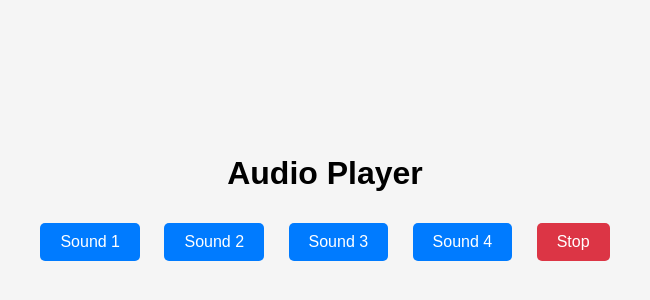
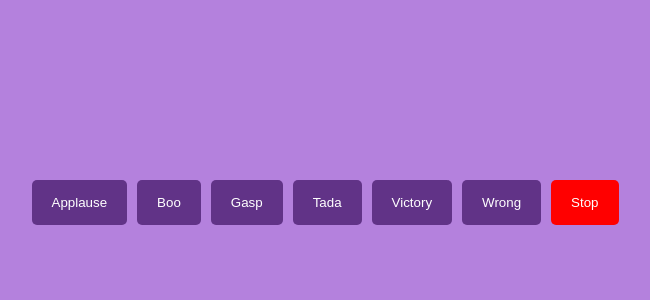
Before and after one commit to acciojob/Soundbar-Prasad790-sys, a website: page main.html in a window 1280 px wide. Shown: the part 198-498 px from the top of the page, without its empty margins (315-965 px from the left). Drawn offline with Linux system fonts and the light colour scheme.

Commit message:
created a submission

```diff
--- a/main.html
+++ b/main.html
@@ -8,15 +8,14 @@
 
 <body>
 	<!-- the entire body must be written by student -->
-	<div class="container">
-        <h1>Audio Player</h1>
-        <div id="buttons" class="buttons">
-            <button class="btn" data-sound="sounds/sound1.mp3">Sound 1</button>
-            <button class="btn" data-sound="sounds/sound2.mp3">Sound 2</button>
-            <button class="btn" data-sound="sounds/sound3.mp3">Sound 3</button>
-            <button class="btn" data-sound="sounds/sound4.mp3">Sound 4</button>
-            <button class="stop">Stop</button>
-        </div>
+	<div id="buttons">
+        <button class="btn" id="applause">applause</button>
+        <button class="btn" id="boo">boo</button>
+        <button class="btn" id="gasp">gasp</button>
+        <button class="btn" id="tada">tada</button>
+        <button class="btn" id="victory">victory</button>
+        <button class="btn" id="wrong">wrong</button>
+        <button class="stop">stop</button>
     </div>
     <script type="text/javascript" src="./script.js">
 </script>
--- a/script.js
+++ b/script.js
@@ -1,28 +1,33 @@
 //your JS code here. If required.
-const buttons = document.querySelectorAll('.btn');
-const stopButton = document.querySelector('.stop');
-let currentAudio = null;
+const sounds = ['applause', 'boo', 'gasp', 'tada', 'victory', 'wrong'];
 
-buttons.forEach(button => {
-    button.addEventListener('click', () => {
-        const soundFile = button.getAttribute('data-sound');
+// Create an audio element for each sound
+sounds.forEach(sound => {
+    const btn = document.getElementById(sound);
 
-        // Stop currently playing audio if any
-        if (currentAudio) {
-            currentAudio.pause();
-            currentAudio.currentTime = 0; // Reset to start
-        }
+    // Add event listener to play the sound
+    btn.addEventListener('click', () => {
+        stopSounds();
+        document.getElementById(sound).play();
+    });
 
-        // Play new audio
-        currentAudio = new Audio(soundFile);
-        currentAudio.play();
-    });
+    // Create an audio element for each sound
+    const audio = document.createElement('audio');
+    audio.id = sound;
+    audio.src = `sounds/${sound}.mp3`;  // Assumes sounds folder contains the audio files
+    document.body.appendChild(audio);
 });
 
-// Stop button functionality
-stopButton.addEventListener('click', () => {
-    if (currentAudio) {
-        currentAudio.pause();
-        currentAudio.currentTime = 0; // Reset to start
-    }
+// Stop all sounds when the stop button is clicked
+document.querySelector('.stop').addEventListener('click', () => {
+    stopSounds();
 });
+
+// Function to stop all sounds
+function stopSounds() {
+    sounds.forEach(sound => {
+        const audio = document.getElementById(sound);
+        audio.pause();
+        audio.currentTime = 0;  // Reset sound to the beginning
+    });
+}
--- a/styles.css
+++ b/styles.css
@@ -1,38 +1,38 @@
 /*  your css code here. If applicable */
 body {
-    font-family: Arial, sans-serif;
+    background-color: #b481dd;
     display: flex;
     justify-content: center;
     align-items: center;
     height: 100vh;
-    background-color: #f5f5f5;
     margin: 0;
+    font-family: Arial, sans-serif;
 }
 
-.container {
-    text-align: center;
+#buttons {
+    display: flex;
+    gap: 10px;
 }
 
 .btn, .stop {
-    padding: 10px 20px;
-    margin: 10px;
-    font-size: 16px;
-    cursor: pointer;
+    background-color: #613387;
+    color: white;
+    padding: 15px 20px;
     border: none;
     border-radius: 5px;
-    background-color: #007bff;
-    color: white;
-    transition: background-color 0.3s;
+    cursor: pointer;
+    text-transform: capitalize;
 }
 
 .btn:hover, .stop:hover {
-    background-color: #0056b3;
+    background-color: #48275e;
 }
 
 .stop {
-    background-color: #dc3545;
+    background-color: red;
 }
 
 .stop:hover {
-    background-color: #c82333;
+    background-color: darkred;
 }
+}
```
